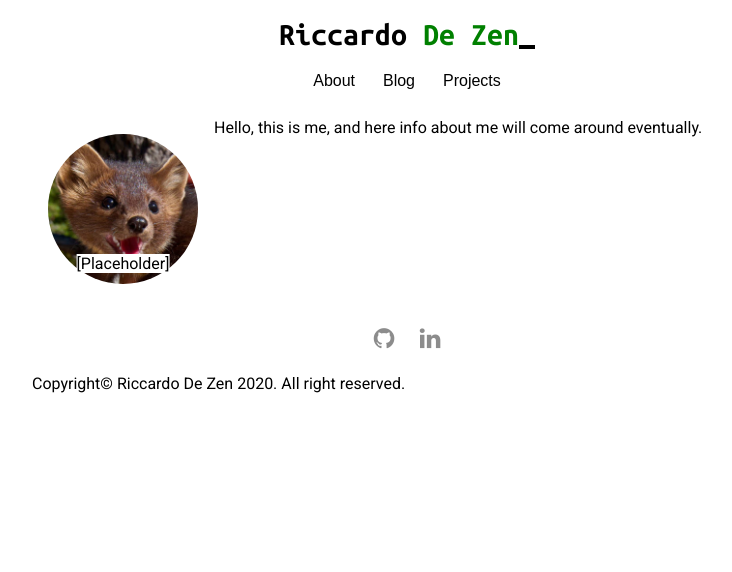
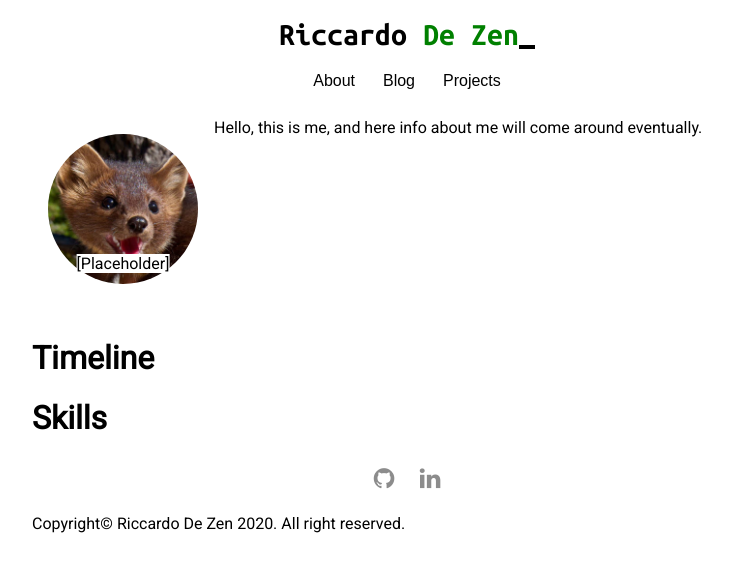
Before and after one commit to ricdezen/ricdezen.github.io, a Jekyll site: the page built from about.md, in a window 1280 px wide. Shown: the top 572 px of the page, without its empty margins (233-965 px from the left). Built offline with Jekyll 4.4.1, drawn with Linux system fonts in a browser that asks for light colours.

Commit message:
Fixed viewport and title link

```diff
--- a/_includes/head.html
+++ b/_includes/head.html
@@ -1,5 +1,6 @@
 <head>
     <meta charset="utf-8">
+    <meta name="viewport" content="width=device-width, initial-scale=1.0">
     <title>{{ page.title }} - {{ site.title }}</title>
     <link rel="stylesheet" href="/css/default.css">
     <link rel="stylesheet" href="https://cdnjs.cloudflare.com/ajax/libs/font-awesome/4.7.0/css/font-awesome.min.css">
--- a/_includes/main_title.html
+++ b/_includes/main_title.html
@@ -1,4 +1,5 @@
 <h1 class="main-title">
+    <a href="index.html">
         {%- if site.data.settings.two_part_title.enabled -%}
         <span style="color: black;">{{ site.data.settings.two_part_title.first }}</span>
         <span style="color: green;">{{ site.data.settings.two_part_title.second }}</span>
@@ -6,4 +7,5 @@
         <span style="color: black;">{{ site.title }}</span>
         {%- endif -%}
         <img class="cursor-icon" src="assets/cursor.gif" />
+    </a>
 </h1>
--- a/_layouts/about.html
+++ b/_layouts/about.html
@@ -11,3 +11,9 @@ layout: default
     </div>
     {{ content }}
 </div>
+<div class="timeline-container">
+    <h1>Timeline</h1>
+</div>
+<div class="skills-container">
+    <h1>Skills</h1>
+</div>
```
Lines whose indentation alone changed are shown as unchanged.
